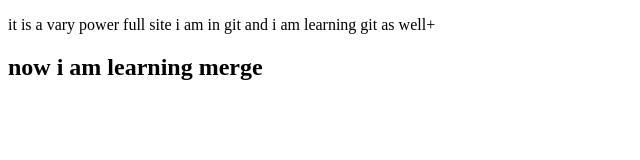
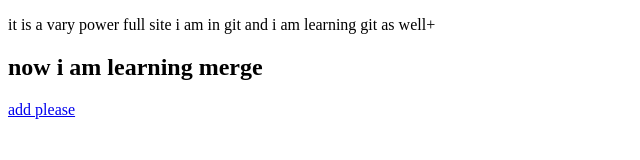
Before and after one commit to mdsafiulazam/mdsafiulazam, a plain HTML site: page index.html in a window 1280 px wide. Shown: the whole page, without its empty margins (0-640 px from the left). Drawn offline with Linux system fonts and the light colour scheme.

Commit message:
a new line added

```diff
--- a/index.html
+++ b/index.html
@@ -7,5 +7,6 @@
 <body>
     <p>it is a vary power full site i am in git and i am learning git as well+</p>
     <h2>now i am learning merge</h2>
+    <a href="#">add please</a>
 </body>
 </html>
```
